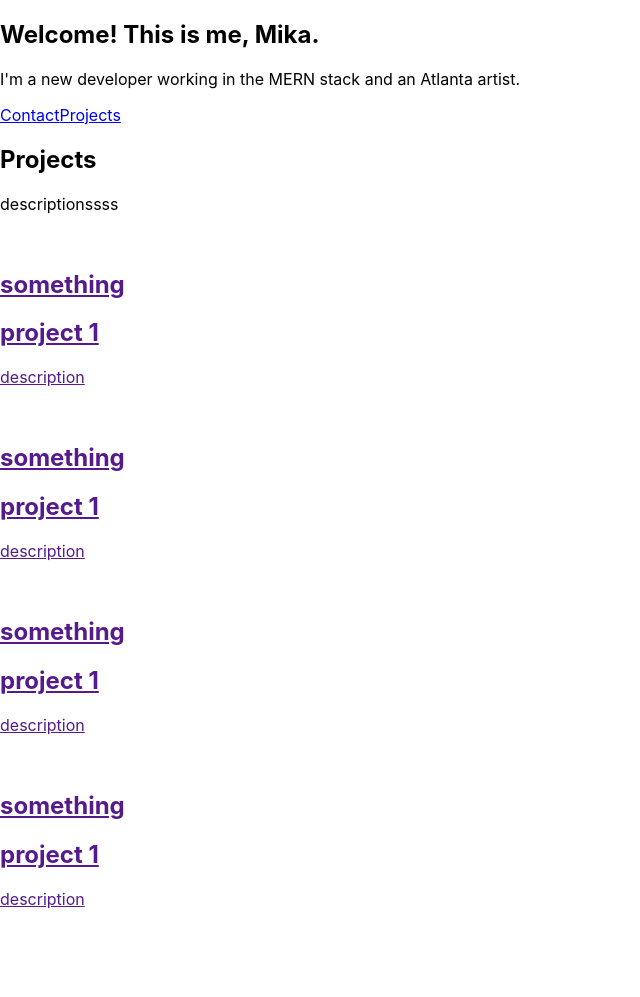
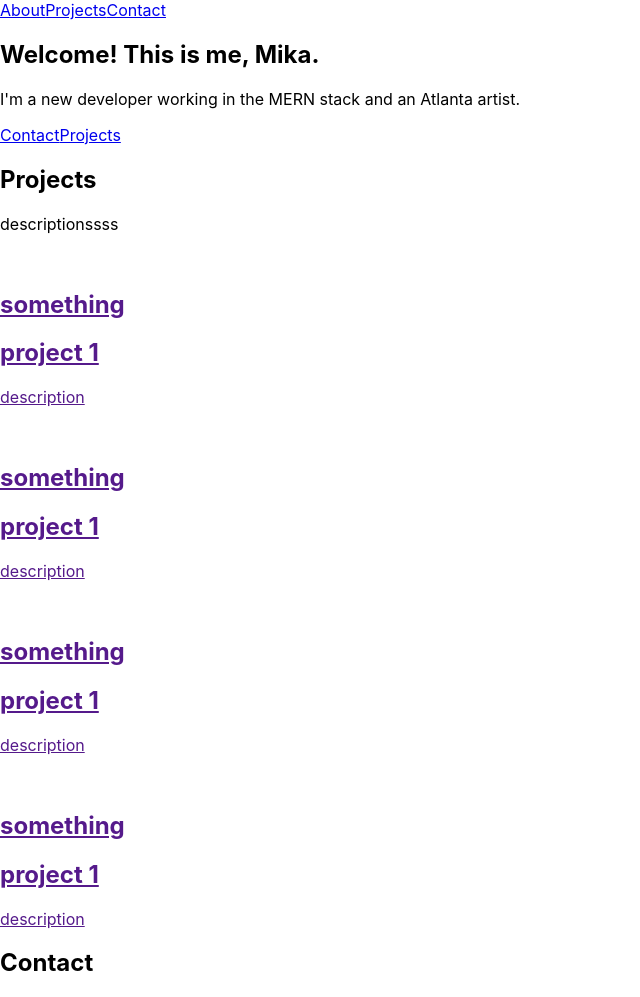
Before and after one commit to mikafeng/20-React-Portfolio, a React (Create React App) app in the folder my-app/: page / in a window 1280 px wide. Shown: the whole page, without its empty margins (0-640 px from the left). Before the commit the page ends 925 px from the top, so only its background shows below. Built offline with nearby package versions, Linux system fonts and the light colour scheme.

Commit message:
start build on contact and navbar

```diff
--- a/my-app/src/components/Contact.js
+++ b/my-app/src/components/Contact.js
@@ -1 +1,12 @@
-export default function Contact() { }
+import React from "react";
+
+export default function Contact() {
+    return(
+        <section>
+            <div>
+                <h2>Contact</h2>
+            </div>
+        </section>
+    )
+
+ }
--- a/my-app/src/components/Navbar.js
+++ b/my-app/src/components/Navbar.js
@@ -1 +1,13 @@
-export default function Navbar() { }
+import React from "react";
+
+export default function Navbar() {
+    return (
+        <header>
+            <div>
+                <a href="#about">About</a>
+                <a href="#projects">Projects</a>
+                <a href="#contact">Contact</a>
+            </div>
+        </header>
+    )
+ }
```
